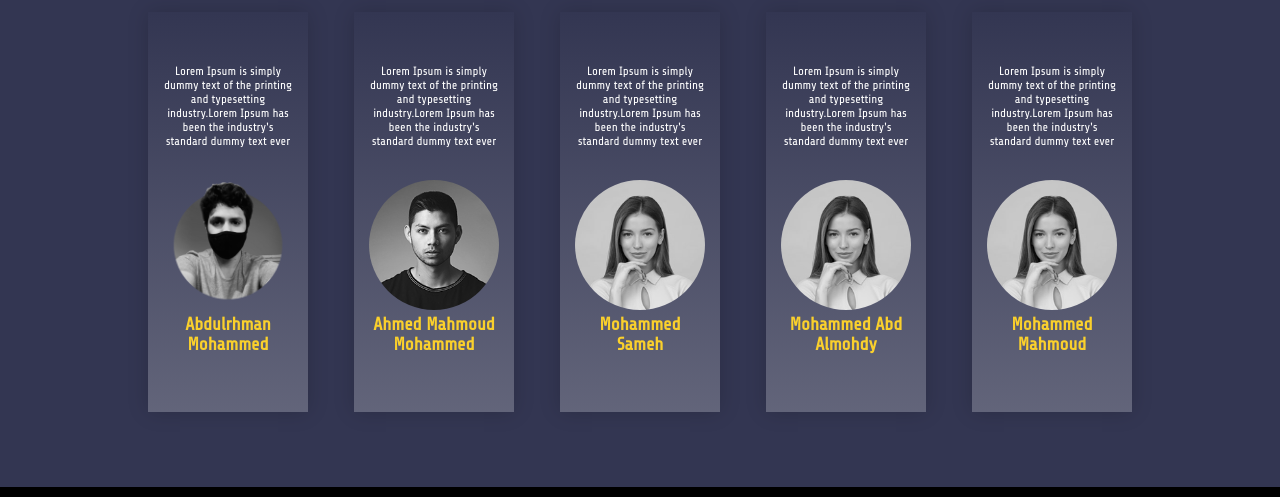
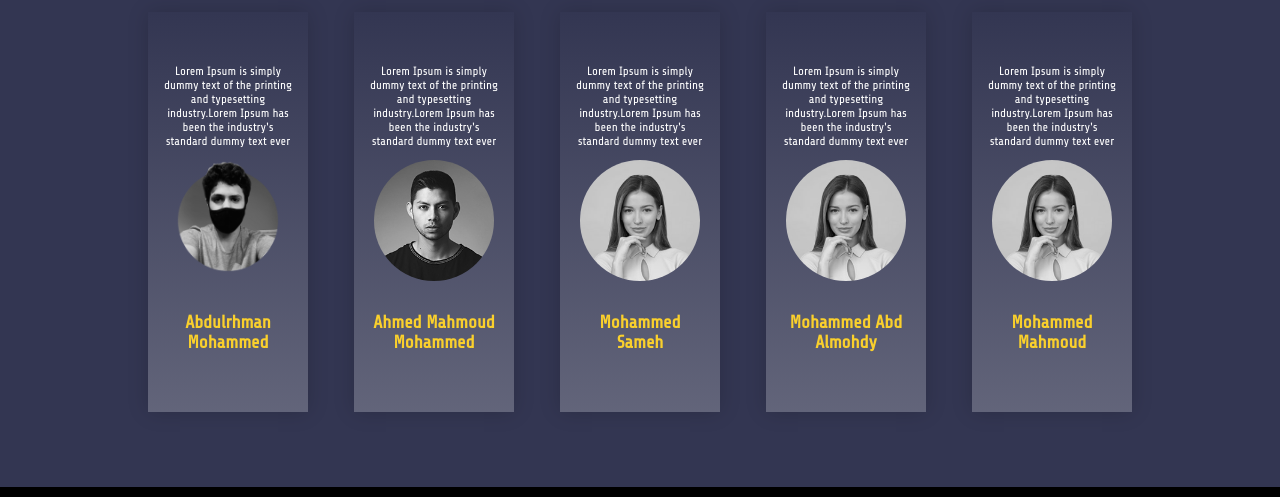
Before and after one commit to Al7alafawy/Hackers-Store, a plain HTML site: page about.html in a window 1280 px wide. Shown: the part 303-800 px from the top of the page. Drawn offline with nearby package versions, Linux system fonts and the light colour scheme.

Commit message:
Update Style.css

```diff
--- a/Style.css
+++ b/Style.css
@@ -395,6 +395,7 @@ ul
         display: block;
         cursor: pointer;
     }
+
 }
 /*----------- media query for Less than 600 screen size ----------*/
 @media only screen and (max-width : 600px)
@@ -528,7 +529,7 @@ button {
     width: 100%;
     height: 100%;
     background: #FAD02C;
-    clip-path: circle(25% at 100% -7%);
+    clip-path: circle(25% at 100% -9%);
 }
 .programmers .col-5:hover:before
 {
@@ -543,6 +544,10 @@ button {
 }
 .programmers .col-5
 {
+    margin-top: 15px;
+    display: flex;
+    flex-direction: column;
+    align-items: center;
     text-align: center;
     height: 400px;
     padding: 40px 15px;
@@ -550,7 +555,6 @@ button {
     cursor: pointer;
     transition: transform 0.5s;
     background:linear-gradient(#333652,#ffffff3b);
-    margin-top:15px;
 }
 .programmers .col-5:hover
 {
@@ -559,9 +563,8 @@ button {
 }
 .programmers img
 {
-    width: 100%;
-    height: 75%;
-    margin-top: 20px;
+    width:  100%;
+    height: 90%;
     border-radius: 50%;
 }
 .programmers .col-5 p
@@ -587,7 +590,7 @@ span
 }
 .programmer-details
 {
-    flex-basis: 30%;
+    flex-basis: 20%;
 }
 .programmer-img
 {
@@ -595,7 +598,7 @@ span
 }
 .programmer-name
 {
-    flex-basis: 60%;
+    flex-basis: 50%;
     display: flex;
     align-items: flex-end;
     justify-content: center;
```
